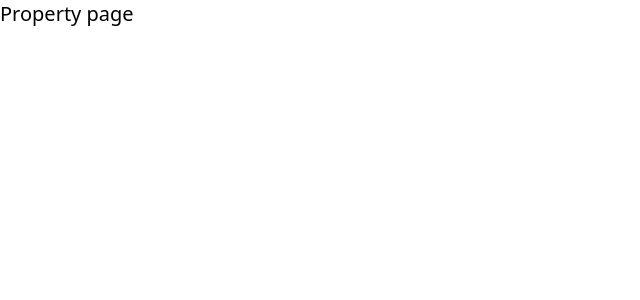
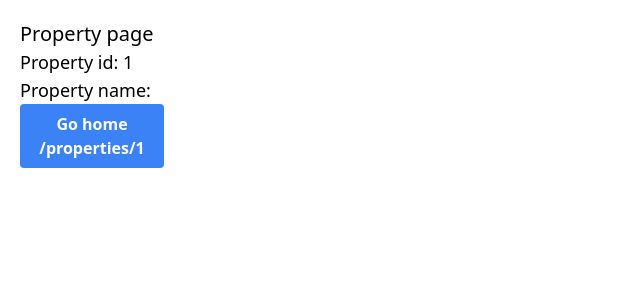
Before and after one commit to abhinavoo7/PropertyRenter, a Next.js app: page /properties/1 in a window 1280 px wide. Shown: the top 300 px of the page, without its empty margins (0-640 px from the left). Built offline with nearby package versions, Linux system fonts and the light colour scheme.

Commit message:
client components and router hooks

```diff
--- a/app/properties/[id]/page.jsx
+++ b/app/properties/[id]/page.jsx
@@ -1,5 +1,32 @@
+"use client";
+
+import {
+  useParams,
+  useSearchParams,
+  useRouter,
+  usePathname,
+} from "next/navigation";
+
 const PropertyPage = () => {
-  return <span className="font-medium text-xl">Property page</span>;
+  const { id } = useParams();
+  const searchParams = useSearchParams();
+  const router = useRouter();
+  const name = searchParams.get("name");
+  const pathName = usePathname();
+  console.log(pathName);
+  return (
+    <div className="flex flex-col m-5 justify-around">
+      <span className="font-medium text-xl">Property page</span>
+      <span className="text-lg">Property id: {id}</span>
+      <span className="text-lg">Property name: {name}</span>
+      <button
+        onClick={() => router.push("/")}
+        className="bg-blue-500 hover:bg-blue-700 text-white font-bold py-2 px-4 rounded max-w-36"
+      >
+        Go home {pathName}
+      </button>
+    </div>
+  );
 };
 
 export default PropertyPage;
```
